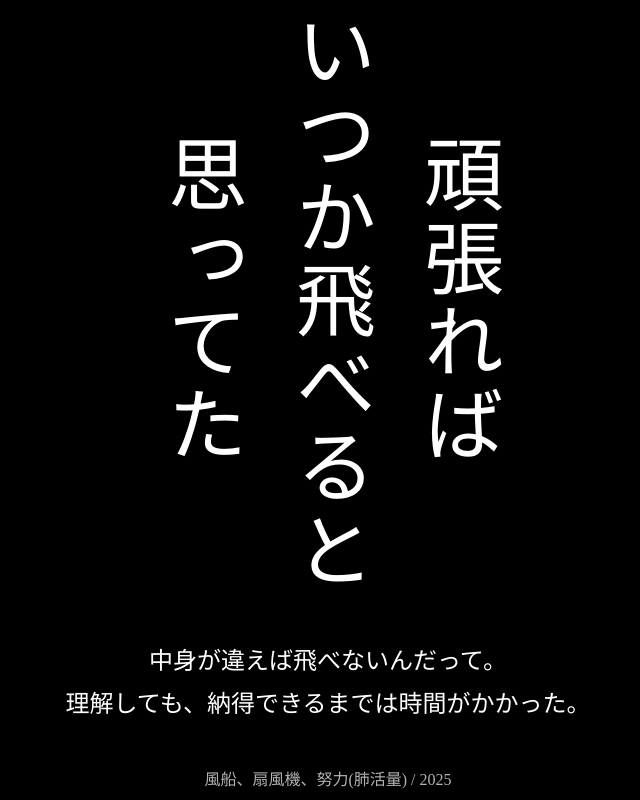
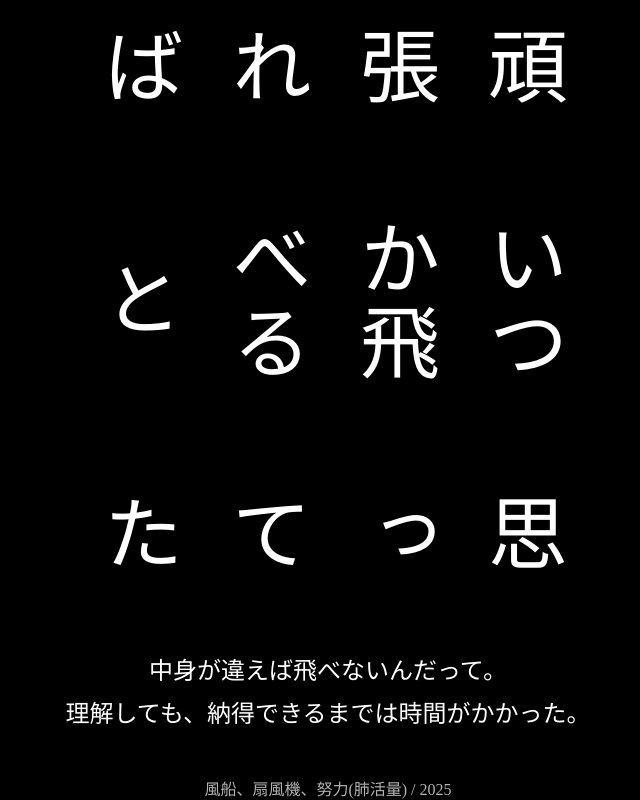
Before and after one commit to shioriru0620-beep/karikyapushon, a plain HTML site: page index.html in a window 1280 px wide. Shown: the whole page, without its empty margins (312-952 px from the left). Drawn offline with Linux system fonts and the light colour scheme.

Commit message:
Update index.html

```diff
--- a/index.html
+++ b/index.html
@@ -27,11 +27,20 @@ body {
 /* 5/7/5 の縦書きタイトル */
 .title {
   writing-mode: vertical-rl;
-  font-size:5rem;
-  line-height:1.6;
+  display: flex;
+  flex-direction: row; /* 横方向に3列並べる */
+  justify-content: flex-start; /* 左揃え（縦書きなので頭揃え） */
+  align-items: flex-start;      /* 上揃え */
+  gap: 3rem; /* 行間の代わりに列間 */
   margin-bottom: 3rem;
+}
+
+.line {
+  font-size: 5rem;
+  line-height: 1.6;
   letter-spacing: 0.2rem;
 }
+
 
 /* 中くらいのキャプション */
 .caption {
@@ -52,10 +61,11 @@ body {
 <body>
 
 <div class="title">
-頑張れば<br>
-いつか飛べると<br>
-思ってた
+  <div class="line">頑張れば</div>
+  <div class="line">いつか飛べると</div>
+  <div class="line">思ってた</div>
 </div>
+
 
 <div class="caption">
 中身が違えば飛べないんだって。<br>
```
